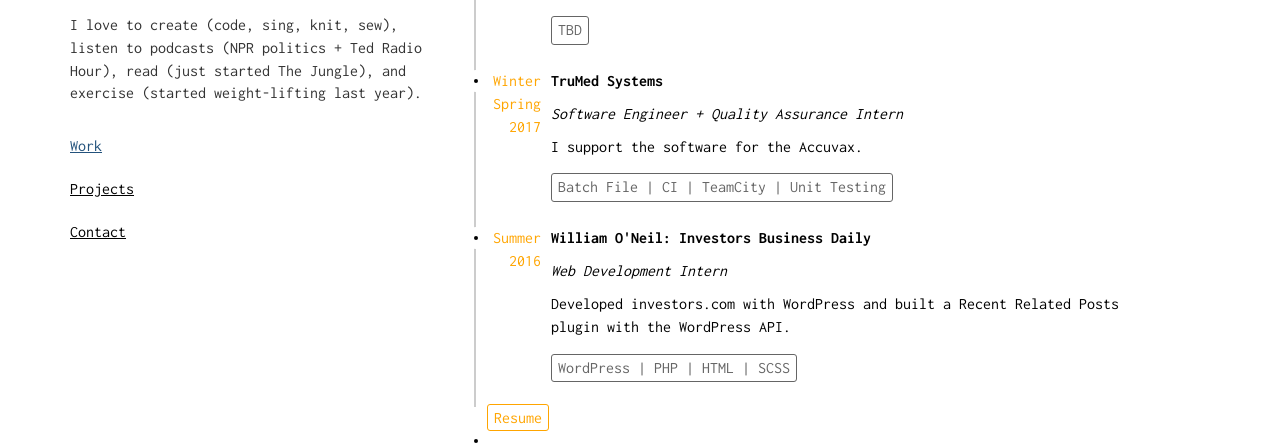
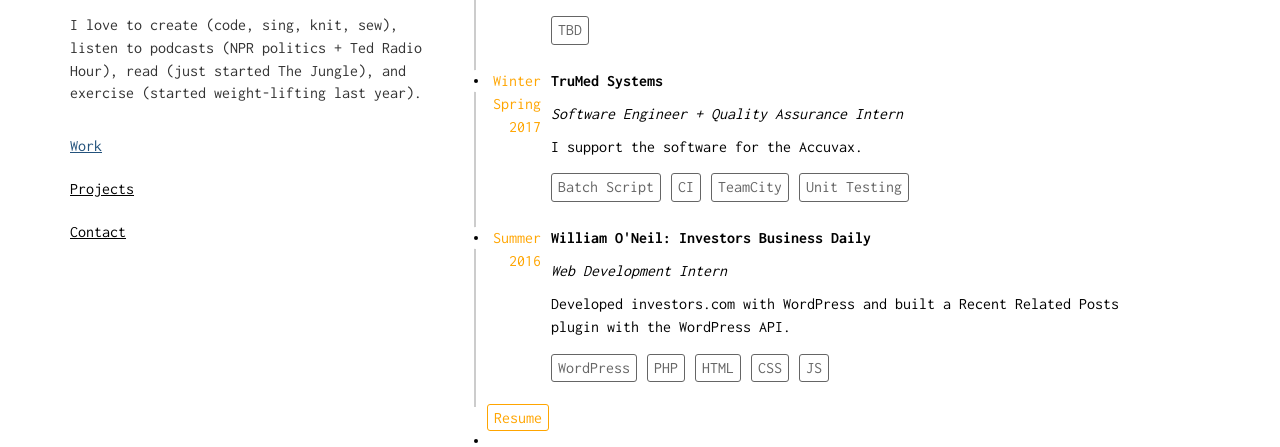
Before and after one commit to vdibs/vdibs, a React (Create React App) app: page / in a window 1280 px wide. Both pictures are taken after a click on the link "Work". Shown: the part 236-683 px from the top of the page. Built offline with nearby package versions, Linux system fonts and the light colour scheme.

Commit message:
fix skill style

```diff
--- a/src/App.css
+++ b/src/App.css
@@ -55,7 +55,7 @@
 div.work {
   padding-bottom: 5px;
   display: inline-block;
-  margin-bottom: 20px;
+  margin-bottom: 10px;
 }
 
 div .workGrid.container {
@@ -103,9 +103,9 @@ div .workGrid.container {
   border-width: thin;
   padding: 2px 6px 2px 6px;
   border-radius: 3px;
-  margin-right: 5px;
+  margin-right: 10px;
   margin-top: 0;
-  margin-bottom: 0;
+  margin-bottom: 10px;
   display: inline-block;
 }
 
--- a/src/components/Project.js
+++ b/src/components/Project.js
@@ -13,6 +13,14 @@ class Project extends Component {
 
 		var twenty = "Recreated the game 2048 in java.";
 
+		var arrP = ["React", "JS", "HTML", "CSS"];
+
+		var arrAct = ["React", "JS", "HTML", "CSS", "Google Analytics"];
+
+		var arrWP = ["WordPress API", "PHP", "JS", "HTML", "SCSS"];
+
+		var arr2 = ["Java", "Java GUI"];
+
 		return (
 			<div>
 				<p className="linked">Projects</p>
@@ -21,25 +29,25 @@ class Project extends Component {
 					time="Winter 2017"
 					company="This site + The Old Version"
 					description={description}
-					skill='React | JS | HTML | CSS' />
+					skill={arrP} />
 				</a>
 				<a href="https://gentle-springs-89276.herokuapp.com/">
 				<ProjectObject
 					time="Fall 2016"
 					company="Actemotion"
 					description={act}
-					skill='React | JS | HTML | CSS | Google Analytics' />
+					skill={arrAct} />
 				</a>
 				<ProjectObject
 					time="Summer 2016"
 					company="WordPress Plugin: Recent Related Posts"
 					description={wordpress}
-					skill='WordPress API | PHP | JS | HTML | SCSS' />
+					skill={arrWP} />
 				<ProjectObject
 					time="Winter 2016"
 					company="2048"
 					description={twenty}
-					skill='Java | Java GUI' />
+					skill={arr2} />
 				<div className="timeline"></div>
 				<a
 					href="https://docs.google.com/a/ucsd.edu/document/d/1uXYQSxyApiBn4YlyilhEBaNWTyy7GoiLNjElhbUk1tc/edit?usp=sharing"
--- a/src/components/ProjectObject.js
+++ b/src/components/ProjectObject.js
@@ -17,7 +17,9 @@ class ProjectObject extends Component {
 					<div className="workBody">
 						<p className="company">{this.props.company}</p>
 						<p className="description">{this.props.description}</p>
-						<p className="skill">{this.props.skill}</p>
+						{this.props.skill.map(function(skill, index) {
+							return <p className="skill">{skill}</p>
+						})}
 			    	</div>
 				</div>
 			</div>
--- a/src/components/Work.js
+++ b/src/components/Work.js
@@ -11,6 +11,12 @@ class Work extends Component {
 
 		var williamD = "Developed investors.com with WordPress and built a Recent Related Posts plugin with the WordPress API.";
 
+		var arrTBD = ["TBD"];
+
+		var arrTMS = ["Batch Script", "CI", "TeamCity", "Unit Testing"];
+
+		var arrWO = ["WordPress", "PHP", "HTML", "CSS", "JS"];
+
 		return (
 			<div className="workContainer">
 			<link href='https://fonts.googleapis.com/css?family=Noto+Serif|Inconsolata:400,700|Bitter'
@@ -22,14 +28,14 @@ class Work extends Component {
 					company="TBD"
 					position="TBD"
 					description={summerD}
-					skill="TBD"  />
+					skill={arrTBD}  />
 				<a href="http://trumedsystems.com">
 					<WorkObject
 						time="Winter Spring 2017"
 						company="TruMed Systems"
 						position="Software Engineer + Quality Assurance Intern"
 						description={truMedD}
-						skill="Batch File | CI | TeamCity | Unit Testing" />
+						skill={arrTMS}/>
 				</a>
 				<a href="http://investors.com">
 					<WorkObject
@@ -37,7 +43,7 @@ class Work extends Component {
 						company="William O'Neil: Investors Business Daily"
 						position="Web Development Intern"
 						description={williamD}
-						skill="WordPress | PHP | HTML | SCSS"  />
+						skill={arrWO}  />
 				</a>
 				<div className="timeline"></div>
 				<a
--- a/src/components/WorkObject.js
+++ b/src/components/WorkObject.js
@@ -3,6 +3,7 @@ import React, {Component} from 'react';
 class WorkObject extends Component {
 
 	render() {
+
 		return (
 			<div>
 			<link rel="stylesheet" href="https://maxcdn.bootstrapcdn.com/bootstrap/latest/css/bootstrap.min.css"></link>
@@ -17,7 +18,9 @@ class WorkObject extends Component {
 					<p className="company">{this.props.company}</p>
 					<p className="position">{this.props.position}</p>
 					<p className="description">{this.props.description}</p>
-					<p className="skill">{this.props.skill}</p>
+					{this.props.skill.map(function(skill, index) {
+						return <p className="skill">{skill}</p>
+					})}
 			    </div>
 			</div>
 			</div>
```
